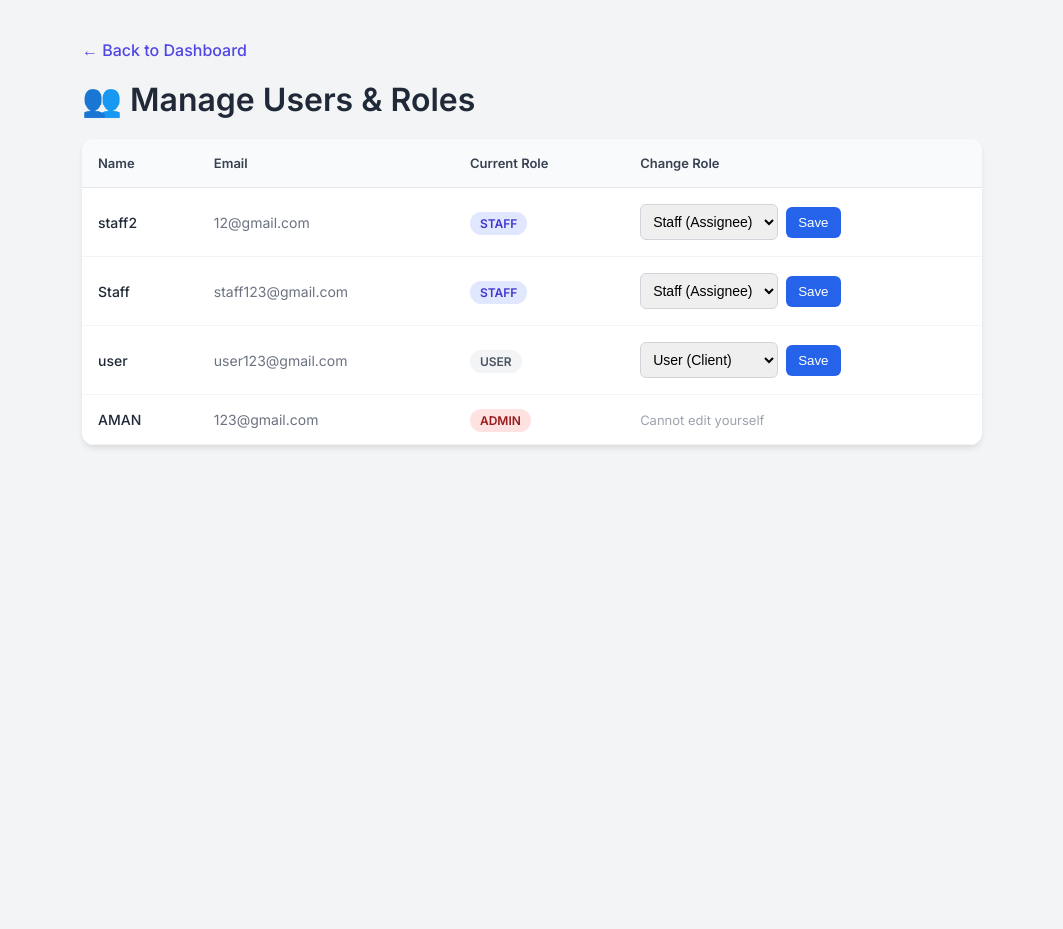
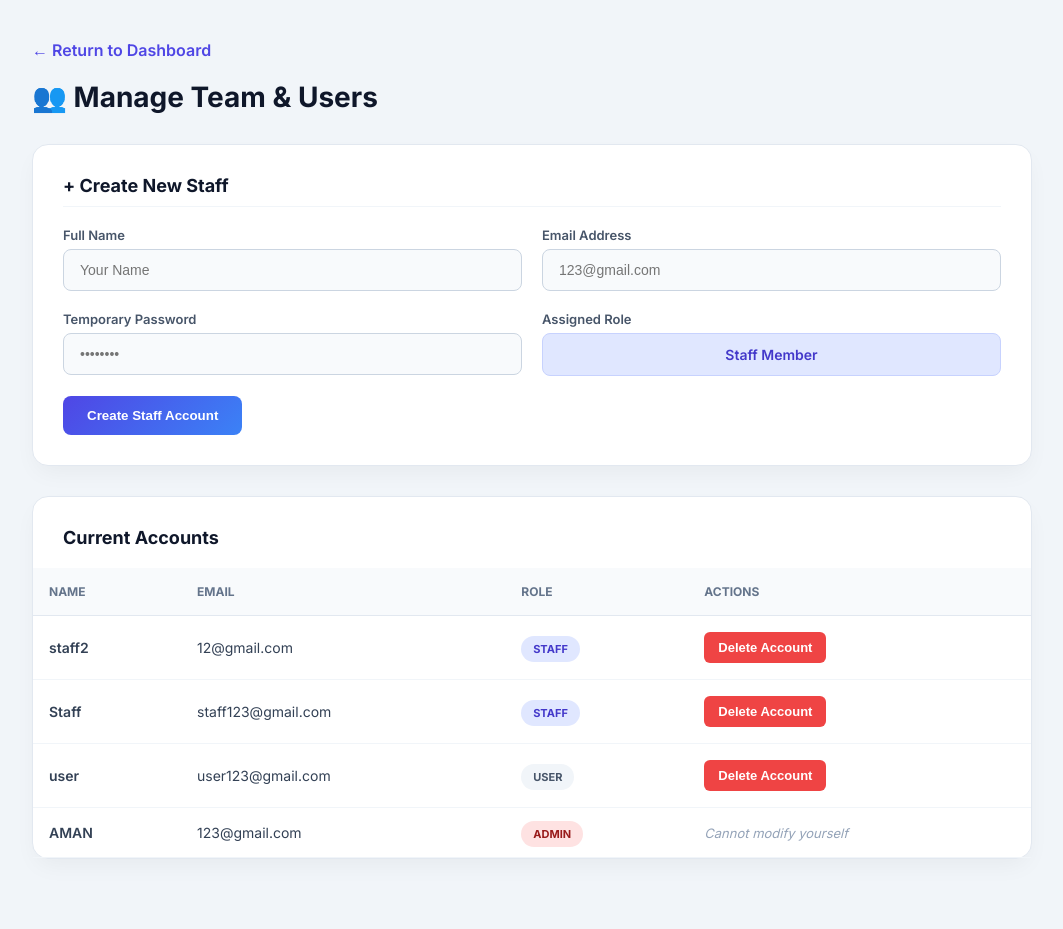
Before and after one commit to Aman070702/CRM-Ticket-Module, a PHP site: page /pages/manage_users.php in a window 1280 px wide. Shown: the whole page, without its empty margins (108-1171 px from the left). Before the commit the page ends 448 px from the top, so only its background shows below. Run offline with PHP 8.4, Linux system fonts and the light colour scheme; a user stored in the database is signed in; data comes from the database, SQL or seed files in the repository.

Commit message:
Initial commit: Complete CRM Ticket Module with Role-Based Access

```diff
--- a/pages/manage_users.php
+++ b/pages/manage_users.php
@@ -3,7 +3,7 @@
 session_start();
 require '../config/db.php';
 
-// 1. Security Check: Only Admins allowed
+// 1. Security Check: ONLY Admins allowed
 if (!isset($_SESSION['user_id'])) {
     header("Location: ../auth/login.php");
     exit;
@@ -15,25 +15,67 @@ $role_stmt->execute([$admin_id]);
 $user_role = $role_stmt->fetchColumn();
 
 if ($user_role !== 'admin') {
-    die("Access Denied: Only administrators can manage users.");
+    die("Access Denied: Only administrators can create staff or manage users.");
 }
 
-// 2. Handle Role Update
-if ($_SERVER["REQUEST_METHOD"] == "POST" && isset($_POST['update_role'])) {
-    $target_user_id = $_POST['user_id'];
-    $new_role = $_POST['new_role'];
+$success = "";
+$error = "";
 
-    // Prevent admin from accidentally demoting themselves
-    if ($target_user_id == $admin_id) {
-        $error = "You cannot change your own role.";
+// 2. Handle ADD NEW STAFF form submission
+if ($_SERVER["REQUEST_METHOD"] == "POST" && isset($_POST['add_staff'])) {
+    $name = trim($_POST['name']);
+    $email = trim($_POST['email']);
+    $password = $_POST['password'];
+    $role = 'staff';
+
+    $check_stmt = $pdo->prepare("SELECT id FROM users WHERE email = ?");
+    $check_stmt->execute([$email]);
+
+    if ($check_stmt->rowCount() > 0) {
+        $error = "A user with this email already exists!";
     } else {
-        $update_stmt = $pdo->prepare("UPDATE users SET role = ? WHERE id = ?");
-        $update_stmt->execute([$new_role, $target_user_id]);
-        $success = "User role updated successfully!";
+        $hashed_pw = password_hash($password, PASSWORD_DEFAULT);
+        $insert_stmt = $pdo->prepare("INSERT INTO users (name, email, password, role) VALUES (?, ?, ?, ?)");
+        if ($insert_stmt->execute([$name, $email, $hashed_pw, $role])) {
+            $success = "Successfully created new STAFF member: " . htmlspecialchars($name);
+        } else {
+            $error = "Database error. Could not create staff member.";
+        }
     }
 }
 
-// 3. Fetch all users
+// 3. Handle USER DELETION
+if ($_SERVER["REQUEST_METHOD"] == "POST" && isset($_POST['delete_user'])) {
+    $target_user_id = $_POST['user_id'];
+
+    // Get the target user's details before deleting
+    $check_target = $pdo->prepare("SELECT name, role FROM users WHERE id = ?");
+    $check_target->execute([$target_user_id]);
+    $target_user = $check_target->fetch();
+
+    // SECURITY LAYER: Prevent Admin from deleting themselves or other Admins
+    if ($target_user_id == $admin_id) {
+        $error = "You cannot delete your own account.";
+    } elseif ($target_user && $target_user['role'] === 'admin') {
+        $error = "Security Error: You cannot delete an Admin account.";
+    } else {
+        try {
+            // Step A: Safety Cleanup - Unassign any tickets currently assigned to this staff member
+            $cleanup_stmt = $pdo->prepare("UPDATE tickets SET assigned_to = NULL WHERE assigned_to = ?");
+            $cleanup_stmt->execute([$target_user_id]);
+
+            // Step B: Delete the actual user account
+            $delete_stmt = $pdo->prepare("DELETE FROM users WHERE id = ?");
+            $delete_stmt->execute([$target_user_id]);
+
+            $success = "User '" . htmlspecialchars($target_user['name']) . "' has been permanently deleted.";
+        } catch (PDOException $e) {
+            $error = "Could not delete user. They may be deeply linked to existing system records.";
+        }
+    }
+}
+
+// 4. Fetch all users
 $stmt = $pdo->prepare("SELECT id, name, email, role, created_at FROM users ORDER BY created_at DESC");
 $stmt->execute();
 $users = $stmt->fetchAll();
@@ -43,42 +85,61 @@ $users = $stmt->fetchAll();
 <html lang="en">
 <head>
     <meta charset="UTF-8">
-    <title>Manage Team - CRM</title>
-    <link href="https://fonts.googleapis.com/css2?family=Inter:wght@400;500;600&display=swap" rel="stylesheet">
+    <meta name="viewport" content="width=device-width, initial-scale=1.0">
+    <title>Manage Team - CRM System</title>
+    <link href="https://fonts.googleapis.com/css2?family=Inter:wght@400;500;600;700&display=swap" rel="stylesheet">
     <style>
         * { margin: 0; padding: 0; box-sizing: border-box; }
-        body { font-family: 'Inter', sans-serif; background-color: #f3f4f6; padding: 40px; color: #1f2937; }
-        .container { max-width: 900px; margin: 0 auto; }
-        .header { display: flex; justify-content: space-between; align-items: center; margin-bottom: 20px; }
-        .card { background: white; border-radius: 12px; box-shadow: 0 4px 6px -1px rgba(0, 0, 0, 0.1); overflow: hidden; }
-        table { width: 100%; border-collapse: collapse; }
-        th { background-color: #f9fafb; text-align: left; padding: 16px; font-weight: 600; font-size: 13px; color: #374151; border-bottom: 1px solid #e5e7eb; }
-        td { padding: 16px; border-bottom: 1px solid #f3f4f6; font-size: 14px; vertical-align: middle; }
+        body { font-family: 'Inter', sans-serif; background-color: #f1f5f9; color: #1e293b; padding: 40px 20px; }
+        .container { max-width: 1000px; margin: 0 auto; }
 
-        select { padding: 8px; border-radius: 6px; border: 1px solid #d1d5db; font-size: 14px; }
-        .btn-update { background: #2563eb; color: white; border: none; padding: 8px 12px; border-radius: 6px; cursor: pointer; font-weight: 500; margin-left: 8px; }
-        .btn-update:hover { background: #1d4ed8; }
+        .header { display: flex; justify-content: space-between; align-items: center; margin-bottom: 30px; }
+        .header h1 { font-size: 28px; font-weight: 700; color: #0f172a; }
 
-        .badge { padding: 4px 10px; border-radius: 99px; font-size: 12px; font-weight: 600; text-transform: uppercase; }
+        .back-link { display: inline-flex; align-items: center; margin-bottom: 20px; color: #4f46e5; text-decoration: none; font-weight: 600; transition: color 0.2s; }
+        .back-link:hover { color: #312e81; }
+
+        .card { background: #ffffff; border-radius: 16px; box-shadow: 0 10px 25px -5px rgba(0,0,0,0.05); padding: 30px; margin-bottom: 30px; border: 1px solid #e2e8f0; }
+        .card h2 { font-size: 18px; margin-bottom: 20px; color: #0f172a; border-bottom: 1px solid #f1f5f9; padding-bottom: 10px; }
+
+        .form-grid { display: grid; grid-template-columns: 1fr 1fr; gap: 20px; margin-bottom: 20px; }
+        .input-group label { display: block; font-size: 13px; font-weight: 600; color: #475569; margin-bottom: 6px; }
+        input[type="text"], input[type="email"], input[type="password"] { width: 100%; padding: 12px 16px; background: #f8fafc; border: 1px solid #cbd5e1; border-radius: 8px; font-size: 14px; transition: all 0.2s; }
+        input:focus { outline: none; border-color: #6366f1; box-shadow: 0 0 0 3px rgba(99, 102, 241, 0.1); background: #ffffff; }
+
+        .fixed-role-badge { padding: 12px 16px; background: #e0e7ff; color: #4338ca; border: 1px solid #c7d2fe; border-radius: 8px; font-weight: 600; font-size: 14px; text-align: center; }
+
+        .btn-submit { background: linear-gradient(135deg, #4f46e5, #3b82f6); color: white; border: none; padding: 12px 24px; border-radius: 8px; font-weight: 600; cursor: pointer; transition: transform 0.2s, box-shadow 0.2s; }
+        .btn-submit:hover { transform: translateY(-2px); box-shadow: 0 6px 15px rgba(59, 130, 246, 0.3); }
+
+        table { width: 100%; border-collapse: collapse; margin-top: 10px; }
+        th { background: #f8fafc; text-align: left; padding: 16px; font-size: 12px; font-weight: 700; color: #64748b; text-transform: uppercase; border-bottom: 1px solid #e2e8f0; }
+        td { padding: 16px; border-bottom: 1px solid #f1f5f9; font-size: 14px; vertical-align: middle; color: #334155; }
+        tr:hover td { background: #f8fafc; }
+
+        .badge { padding: 6px 12px; border-radius: 99px; font-size: 11px; font-weight: 700; text-transform: uppercase; }
         .role-admin { background: #fee2e2; color: #991b1b; }
         .role-staff { background: #e0e7ff; color: #4338ca; }
-        .role-user { background: #f3f4f6; color: #4b5563; }
+        .role-user { background: #f1f5f9; color: #475569; }
 
-        .msg { padding: 12px; border-radius: 8px; margin-bottom: 20px; font-size: 14px; }
+        /* Delete Button Styling */
+        .btn-delete { background: #ef4444; color: white; border: none; padding: 8px 14px; border-radius: 6px; cursor: pointer; font-weight: 600; font-size: 13px; transition: background 0.2s; }
+        .btn-delete:hover { background: #dc2626; box-shadow: 0 4px 6px rgba(220, 38, 38, 0.2); }
+
+        .msg { padding: 16px; border-radius: 8px; margin-bottom: 25px; font-size: 14px; font-weight: 500; }
         .msg-success { background: #ecfdf5; color: #065f46; border: 1px solid #a7f3d0; }
         .msg-error { background: #fef2f2; color: #991b1b; border: 1px solid #fecaca; }
 
-        .back-link { display: inline-block; margin-bottom: 20px; color: #4f46e5; text-decoration: none; font-weight: 500; }
-        .back-link:hover { text-decoration: underline; }
+        .locked-admin { color: #ef4444; font-size: 13px; font-style: italic; font-weight: 500; display: inline-flex; align-items: center; gap: 5px; }
     </style>
 </head>
 <body>
 
 <div class="container">
-    <a href="../index.php" class="back-link">← Back to Dashboard</a>
+    <a href="../index.php" class="back-link">← Return to Dashboard</a>
 
     <div class="header">
-        <h1>👥 Manage Users & Roles</h1>
+        <h1>👥 Manage Team & Users</h1>
     </div>
 
     <?php if(!empty($success)): ?>
@@ -89,20 +150,46 @@ $users = $stmt->fetchAll();
     <?php endif; ?>
 
     <div class="card">
+        <h2>+ Create New Staff</h2>
+        <form method="POST" action="">
+            <div class="form-grid">
+                <div class="input-group">
+                    <label>Full Name</label>
+                    <input type="text" name="name" placeholder="Your Name " required>
+                </div>
+                <div class="input-group">
+                    <label>Email Address</label>
+                    <input type="email" name="email" placeholder="123@gmail.com" required>
+                </div>
+                <div class="input-group">
+                    <label>Temporary Password</label>
+                    <input type="password" name="password" placeholder="••••••••" required>
+                </div>
+                <div class="input-group">
+                    <label>Assigned Role</label>
+                    <div class="fixed-role-badge">Staff Member</div>
+                </div>
+            </div>
+            <button type="submit" name="add_staff" class="btn-submit">Create Staff Account</button>
+        </form>
+    </div>
+
+    <div class="card" style="padding: 0;">
+        <h2 style="padding: 30px 30px 0 30px; border-bottom: none;">Current Accounts</h2>
         <table>
             <thead>
                 <tr>
                     <th>Name</th>
                     <th>Email</th>
-                    <th>Current Role</th>
-                    <th>Change Role</th>
+                    <th>Role</th>
+                    <th>Actions</th>
                 </tr>
             </thead>
             <tbody>
                 <?php foreach ($users as $u): ?>
                 <tr>
-                    <td style="font-weight: 500;"><?php echo htmlspecialchars($u['name']); ?></td>
-                    <td style="color: #6b7280;"><?php echo htmlspecialchars($u['email']); ?></td>
+                    <td style="font-weight: 600;"><?php echo htmlspecialchars($u['name']); ?></td>
+                    <td><?php echo htmlspecialchars($u['email']); ?></td>
                     <td>
                         <span class="badge role-<?php echo strtolower($u['role'] ? $u['role'] : 'user'); ?>">
                             <?php echo htmlspecialchars($u['role'] ? $u['role'] : 'user'); ?>
@@ -110,16 +197,13 @@ $users = $stmt->fetchAll();
                     </td>
                     <td>
                         <?php if($u['id'] == $admin_id): ?>
-                            <span style="color: #9ca3af; font-size: 13px;">Cannot edit yourself</span>
+                            <span style="color: #94a3b8; font-size: 13px; font-style: italic;">Cannot modify yourself</span>
+                        <?php elseif($u['role'] === 'admin'): ?>
+                            <span class="locked-admin">🔒 Locked: Admin Account</span>
                         <?php else: ?>
-                            <form method="POST" style="display: flex; align-items: center;">
+                            <form method="POST" style="display: flex; align-items: center;" onsubmit="return confirm('WARNING: Are you sure you want to permanently delete this user? This action cannot be undone.');">
                                 <input type="hidden" name="user_id" value="<?php echo $u['id']; ?>">
-                                <select name="new_role">
-                                    <option value="user" <?php if($u['role'] == 'user') echo 'selected'; ?>>User (Client)</option>
-                                    <option value="staff" <?php if($u['role'] == 'staff') echo 'selected'; ?>>Staff (Assignee)</option>
-                                    <option value="admin" <?php if($u['role'] == 'admin') echo 'selected'; ?>>Admin</option>
-                                </select>
-                                <button type="submit" name="update_role" class="btn-update">Save</button>
+                                <button type="submit" name="delete_user" class="btn-delete">Delete Account</button>
                             </form>
                         <?php endif; ?>
                     </td>
@@ -131,7 +215,6 @@ $users = $stmt->fetchAll();
 </div>
 
 <script>
-    // Remove POST data on refresh so the success message disappears nicely
     if (window.history.replaceState) {
         window.history.replaceState(null, null, window.location.href);
     }
```
